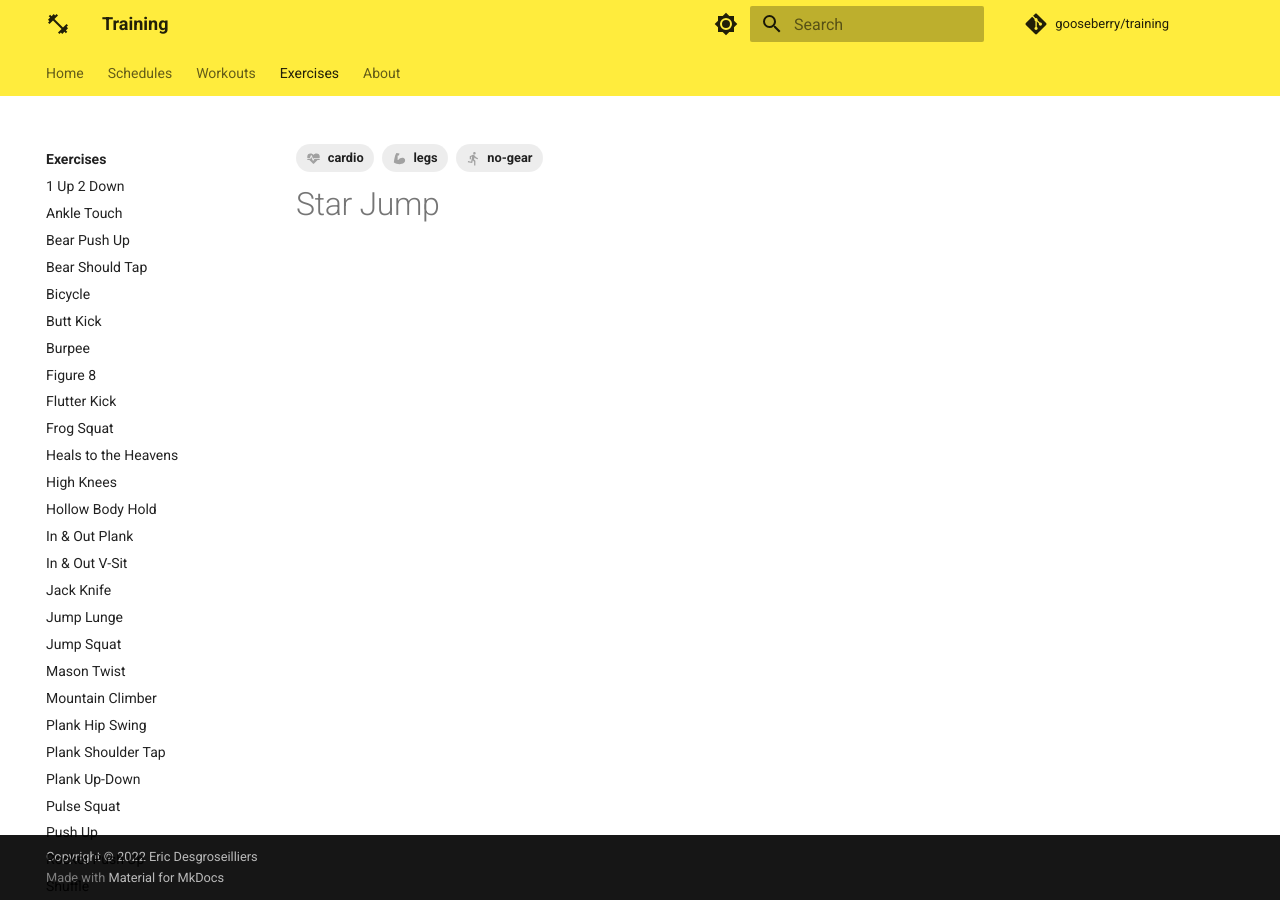
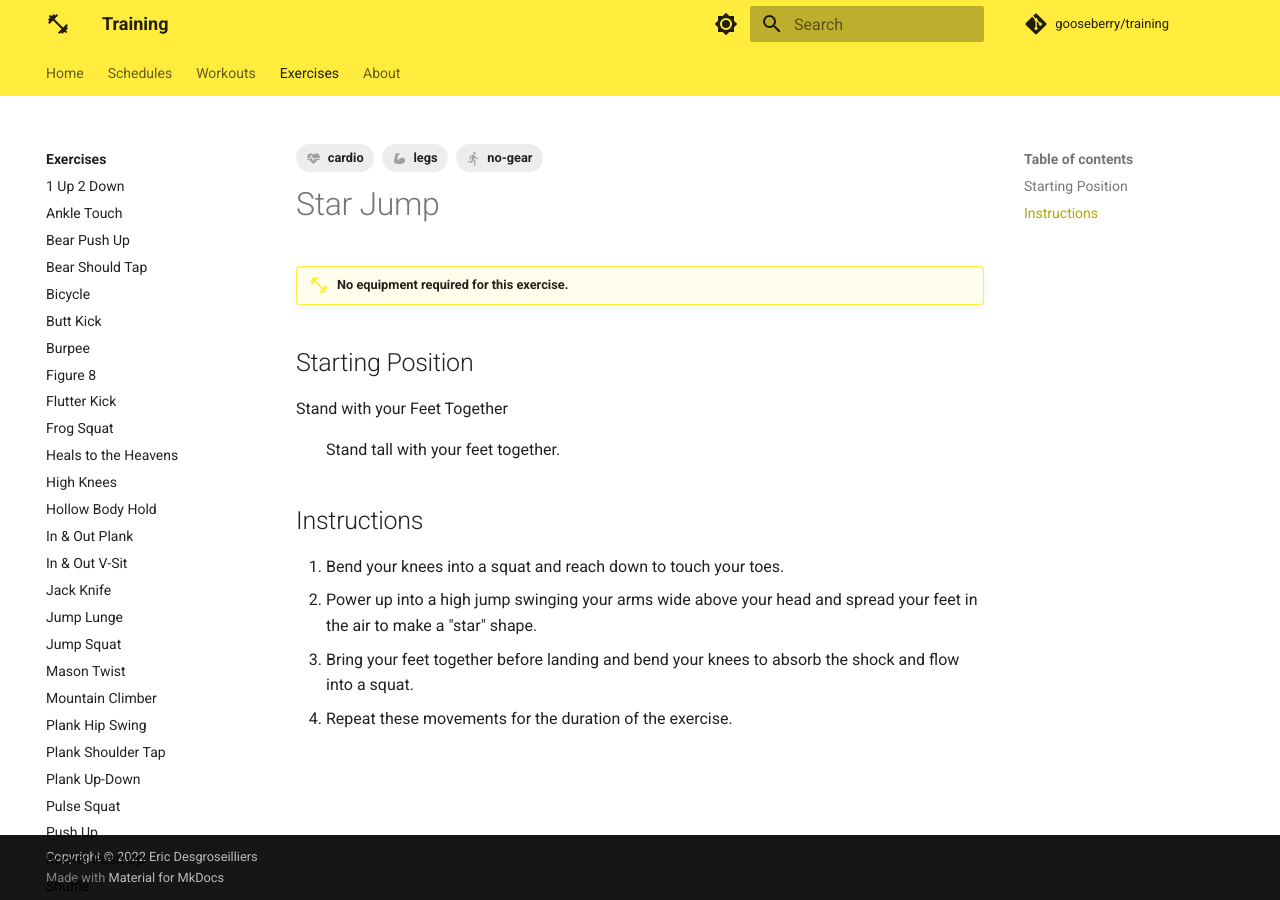
Before and after one commit to gooseberry/training, an MkDocs documentation site: the page built from docs/exercises/star-jump.md, in a window 1280 px wide. Built offline with MkDocs 1.6.1 and Material for MkDocs 9.7.7, drawn with Linux system fonts in a browser that asks for light colours; comment, search, counter and statistics services are not loaded.

Commit message:
trx-strength snippet

```diff
--- /dev/null
+++ b/docs/assets/snippets/stand-feet-together.md
@@ -0,0 +1,5 @@
+## Starting Position
+
+Stand with your Feet Together
+
+:   Stand tall with your feet together.
--- a/docs/exercises/star-jump.md
+++ b/docs/exercises/star-jump.md
@@ -6,3 +6,14 @@ tags:
 ---
 
 #  Star Jump
+
+!!! equipment "No equipment required for this exercise."
+
+--8<-- "stand-feet-together.md"
+
+## Instructions
+
+1. Bend your knees into a squat and reach down to touch your toes.
+2. Power up into a high jump swinging your arms wide above your head and spread your feet in the air to make a "star" shape.
+3. Bring your feet together before landing and bend your knees to absorb the shock and flow into a squat.
+4. Repeat these movements for the duration of the exercise.
```
Also changed, not shown: docs/assets/snippets/trx-strength.md (added, +7 -0 lines), docs/exercises/trx-1-arm-bicep.md (+2 -2 lines).
